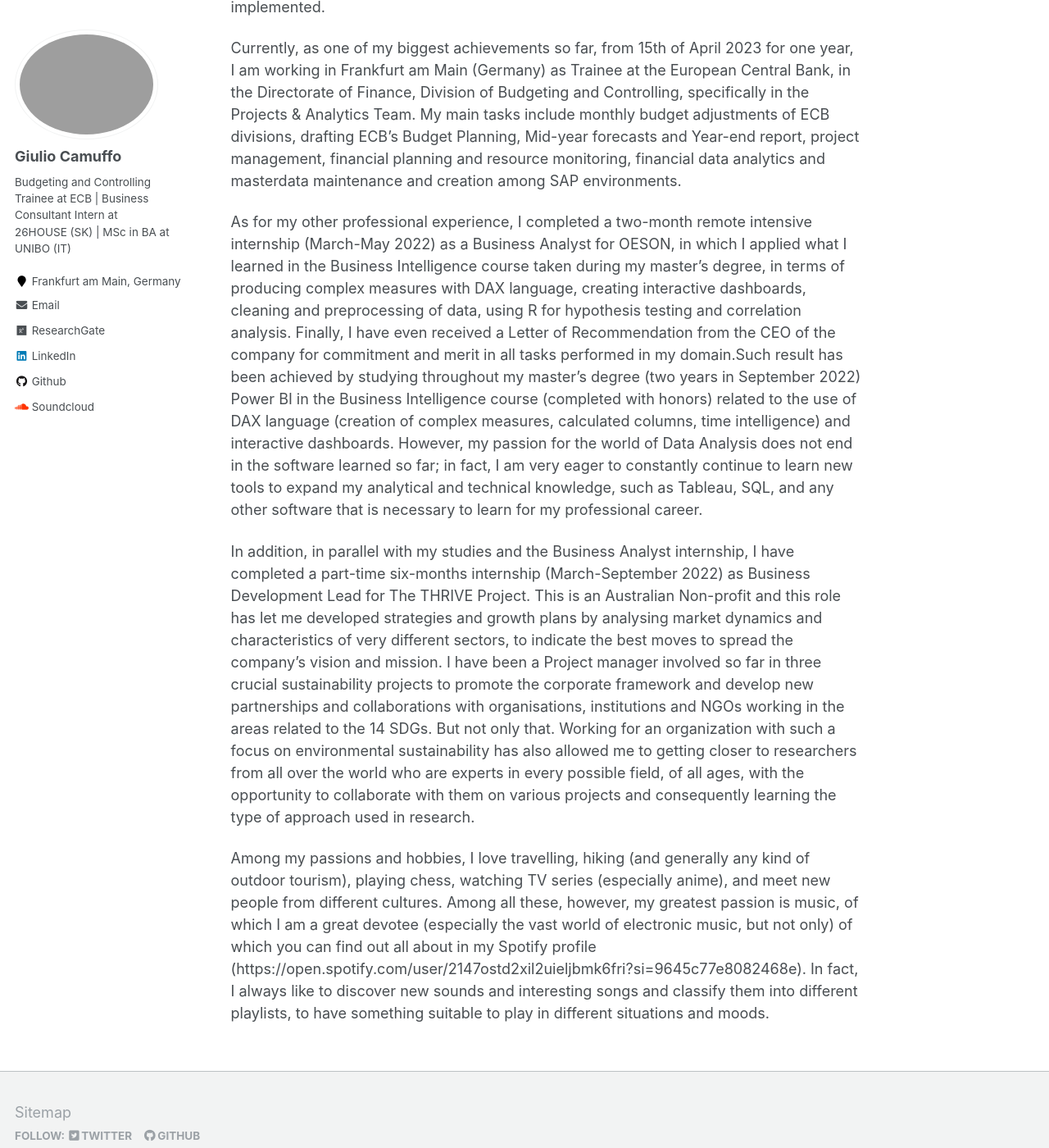
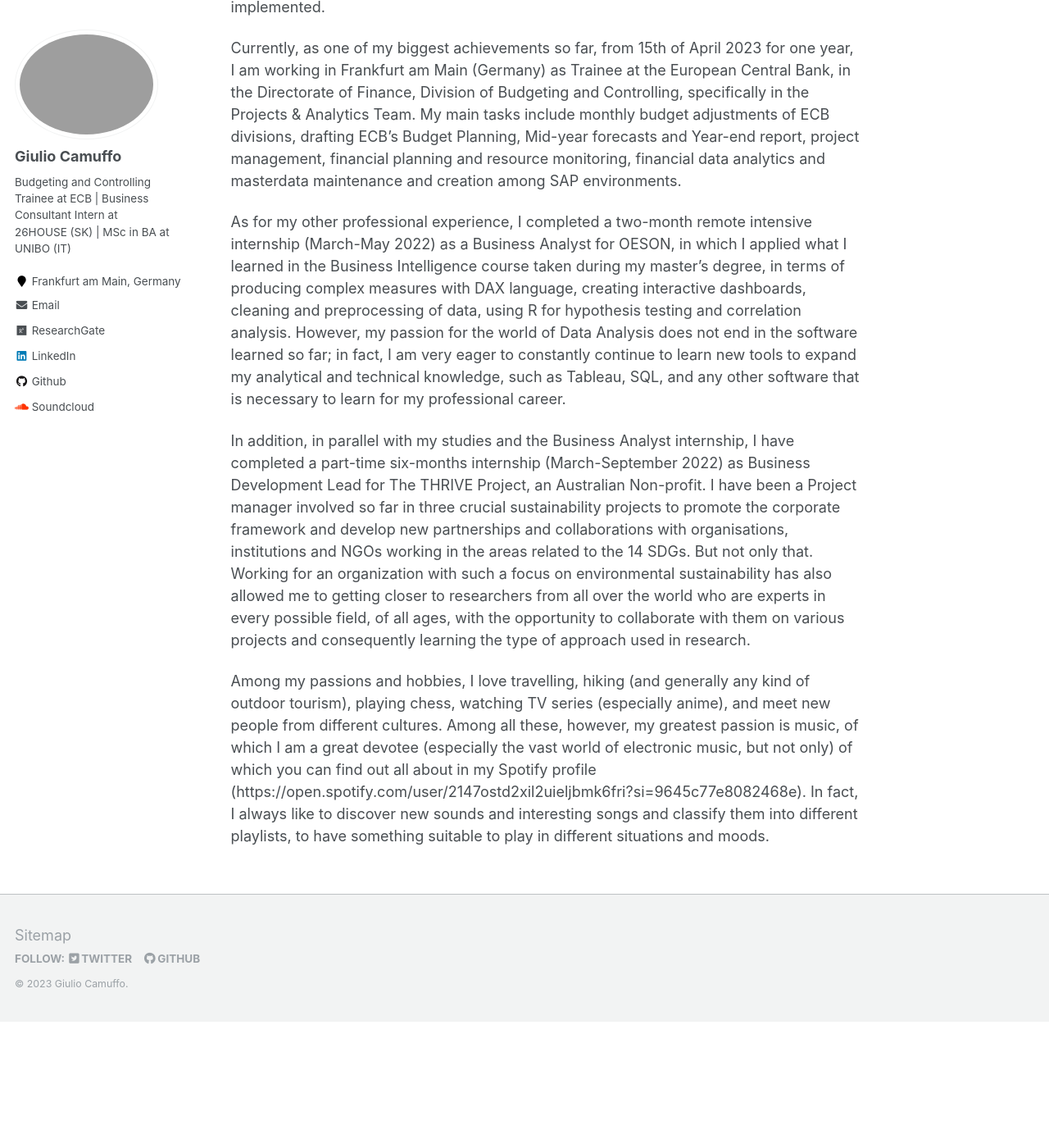
Before and after one commit to giulio-camuffo/giulio-camuffo.github.io, a Jekyll site: the page built from _pages/about.md, in a window 1280 px wide and 1400 px high, scrolled down 857 px. Shown: the whole window at 82% size. Built offline with Jekyll 4.4.1, drawn with Linux system fonts in a browser that asks for light colours; nearby versions of some CDN libraries; after the commit the page ends 2103 px from its top, so only the background shows below that.

Commit message:
Update about.md

```diff
--- a/_pages/about.md
+++ b/_pages/about.md
@@ -18,12 +18,10 @@ For my final dissertation, I decided to combine the process of writing my Master
 Currently, as one of my biggest achievements so far, from 15th of April 2023 for one year, I am working in Frankfurt am Main (Germany) as Trainee at the European Central Bank, in the Directorate of Finance, Division of Budgeting and Controlling, specifically in the Projects & Analytics Team. My main tasks include monthly budget adjustments of ECB divisions, drafting ECB's Budget Planning, Mid-year forecasts and Year-end report, project management, financial planning and resource monitoring, financial data analytics and masterdata maintenance and creation among SAP environments.
 
 As for my other professional experience, I completed a two-month remote intensive internship (March-May 2022) as a Business Analyst for OESON, in which I applied what I learned in the Business Intelligence course taken during my master's degree, in terms of producing
-                          complex measures with DAX language, creating interactive dashboards, cleaning and preprocessing of data, using R for hypothesis testing and correlation analysis. Finally, I have even received a Letter of
-                          Recommendation from the CEO of the company for commitment and merit in all tasks performed in my domain.Such result has been achieved by studying throughout my master's degree (two years in September 2022) Power BI in the
-                          Business Intelligence course (completed with honors) related to the use of DAX language (creation of complex measures, calculated columns, time intelligence) and interactive dashboards. However, my passion for the world of Data Analysis does not end in the software learned so far; in fact,
+                          complex measures with DAX language, creating interactive dashboards, cleaning and preprocessing of data, using R for hypothesis testing and correlation analysis. However, my passion for the world of Data Analysis does not end in the software learned so far; in fact,
                           I am very eager to constantly continue to learn new tools to expand my analytical and technical knowledge, such as Tableau, SQL, and any other software that is necessary to learn for my professional career.
 
-   In addition, in parallel with my studies and the Business Analyst internship, I have completed a part-time six-months internship (March-September 2022) as Business Development Lead for The THRIVE Project. This is an Australian Non-profit and this role has let me developed strategies and growth plans by analysing market dynamics and characteristics of very different sectors, to indicate the best moves to spread the company's vision and mission.
+   In addition, in parallel with my studies and the Business Analyst internship, I have completed a part-time six-months internship (March-September 2022) as Business Development Lead for The THRIVE Project, an Australian Non-profit.
 I have been a Project manager involved so far in three crucial sustainability projects to promote the corporate framework and develop new partnerships and collaborations with organisations, institutions and NGOs working in the areas related to the 14 SDGs.
 But not only that. Working for an organization with such a focus on environmental sustainability has also allowed me to getting closer to researchers from all over the world who are experts in every possible field, of all ages, with the opportunity to collaborate with them on various projects and consequently learning the type of approach used in research.
 
```
